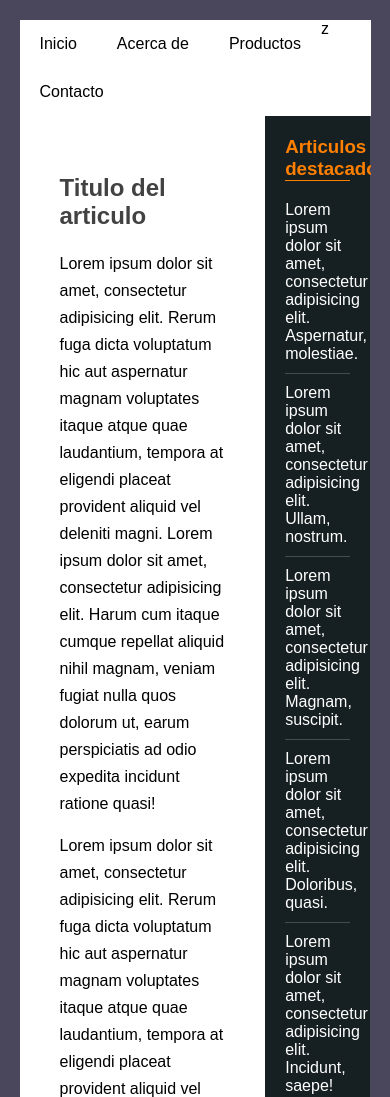
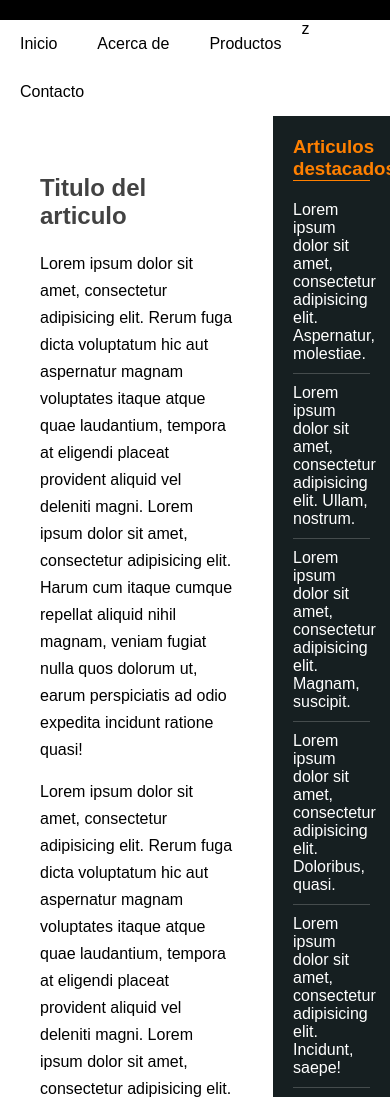
Before and after one commit to genarogg/Layout-fm, a plain HTML site: page index.html in a window 390 px wide. Shown: the top 1097 px of the page. Drawn offline with nearby package versions, Linux system fonts and the light colour scheme; files that its build step writes are made by us from their sources.

Commit message:
max-width: 800px

```diff
--- /dev/null
+++ b/css/_mediaqueries.scss
@@ -0,0 +1,11 @@
+@media screen and (max-width: 800px){
+	body{
+		background-color: #000;
+	}
+
+	.contenedor{
+		width: 100%;
+	}
+
+
+}
--- a/css/style.scss
+++ b/css/style.scss
@@ -3,3 +3,4 @@
 @import "principal";
 @import "aside";
 @import "footer";
+@import "mediaqueries";
```
